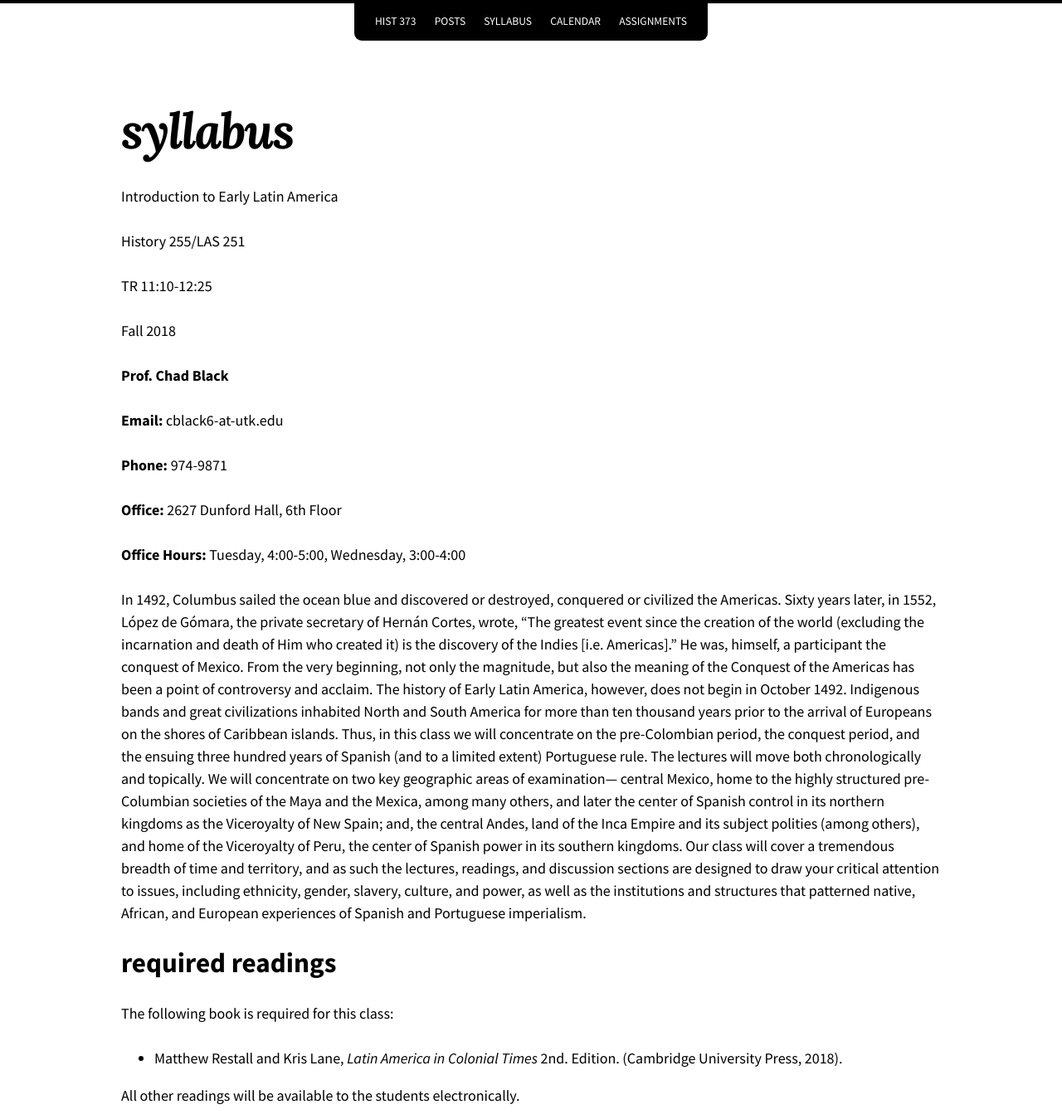
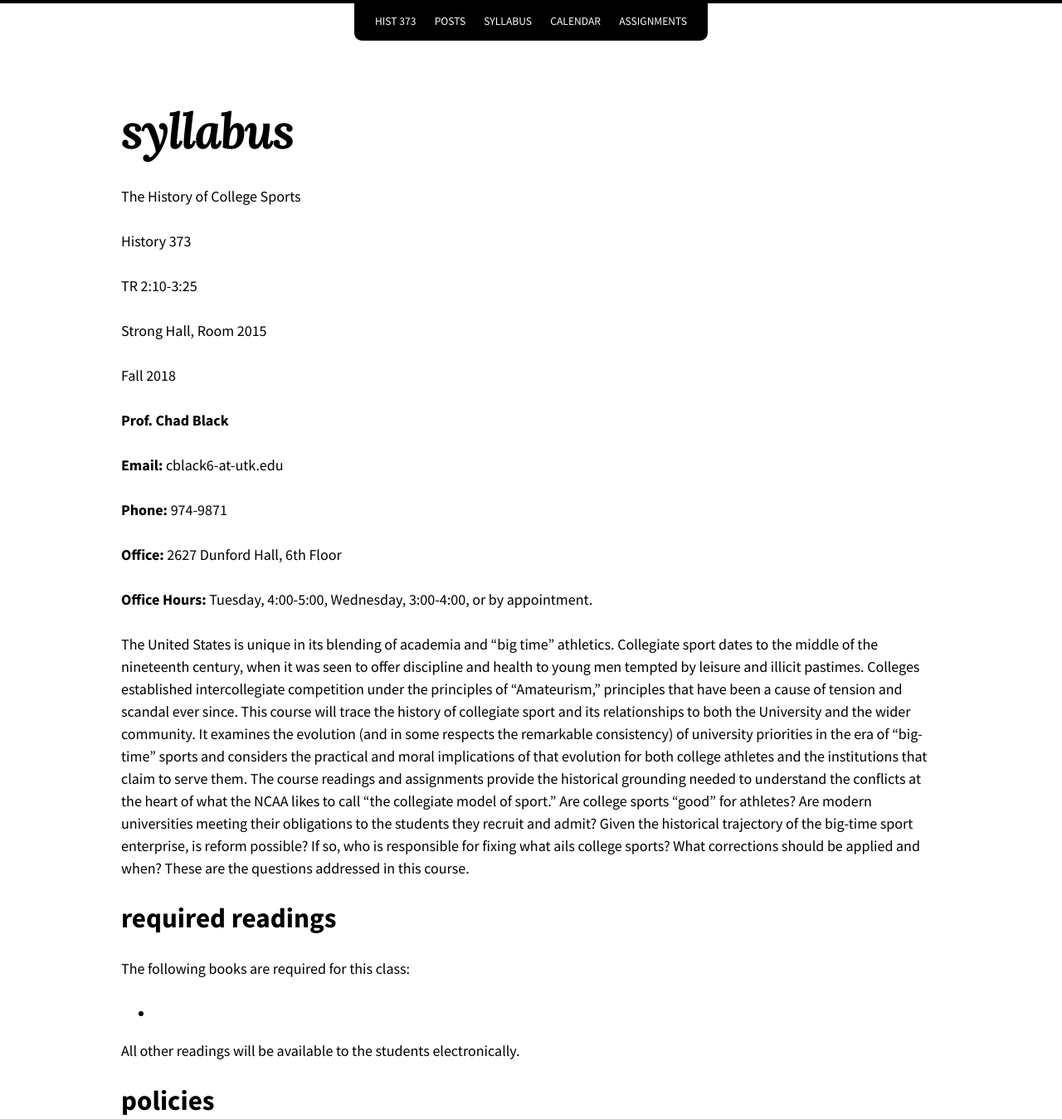
Before and after one commit to chadblack/CollegeSport2018, a Jekyll site: the page built from syllabus.md, in a window 1280 px wide and 1400 px high, cut to the strip 0-1349 px from the top of the window. Shown: the whole strip at 83% size. Built offline with Jekyll 4.4.1, drawn with Linux system fonts in a browser that asks for light colours; nearby versions of some CDN libraries.

Commit message:
updating syllabus to college sport info

```diff
--- a/syllabus.md
+++ b/syllabus.md
@@ -3,11 +3,13 @@ layout: page
 title: syllabus
 ---
 
-Introduction to Early Latin America
+The History of College Sports
 
-History 255/LAS 251
+History 373
 
-TR 11:10-12:25
+TR 2:10-3:25
+
+Strong Hall, Room 2015
 
 Fall 2018
 
@@ -19,41 +21,27 @@ Fall 2018
 
 **Office:** 2627 Dunford Hall, 6th Floor
 
-**Office Hours:** Tuesday, 4:00-5:00, Wednesday, 3:00-4:00
+**Office Hours:** Tuesday, 4:00-5:00, Wednesday, 3:00-4:00, or by appointment.
 
-In 1492, Columbus sailed the ocean blue and discovered or destroyed, conquered
-or civilized the Americas. Sixty years later, in 1552, López de Gómara, the
-private secretary of Hernán Cortes, wrote, "The greatest event since the
-creation of the world (excluding the incarnation and death of Him who created
-it) is the discovery of the Indies \[i.e. Americas\]." He was, himself,
-a participant the conquest of Mexico. From the very beginning, not only the
-magnitude, but also the meaning of the Conquest of the Americas has been
-a point of controversy and acclaim. The history of Early Latin America,
-however, does not begin in October 1492. Indigenous bands and great
-civilizations inhabited North and South America for more than ten thousand
-years prior to the arrival of Europeans on the shores of Caribbean islands.
-Thus, in this class we will concentrate on the pre-Colombian period, the
-conquest period, and the ensuing three hundred years of Spanish (and to
-a limited extent) Portuguese rule. The lectures will move both chronologically
-and topically. We will concentrate on two key geographic areas of
-examination--- central Mexico, home to the highly structured pre-Columbian
-societies of the Maya and the Mexica, among many others, and later the center
-of Spanish control in its northern kingdoms as the Viceroyalty of New Spain;
-and, the central Andes, land of the Inca Empire and its subject polities (among
-others), and home of the Viceroyalty of Peru, the center of Spanish power in
-its southern kingdoms. Our class will cover a tremendous breadth of time and
-territory, and as such the lectures, readings, and discussion sections are
-designed to draw your critical attention to issues, including ethnicity,
-gender, slavery, culture, and power, as well as the institutions and structures
-that patterned native, African, and European experiences of Spanish and
-Portuguese imperialism.
+The United States is unique in its blending of academia and "big time" athletics. Collegiate sport dates to the
+middle of the nineteenth century, when it was seen to offer discipline and health to young men tempted by
+leisure and illicit pastimes. Colleges established intercollegiate competition under the principles of
+"Amateurism," principles that have been a cause of tension and scandal ever since. This course will trace the
+history of collegiate sport and its relationships to both the University and the wider community. It examines the
+evolution (and in some respects the remarkable consistency) of university priorities in the era of "big-time"
+sports and considers the practical and moral implications of that evolution for both college athletes and the
+institutions that claim to serve them. The course readings and assignments provide the historical grounding
+needed to understand the conflicts at the heart of what the NCAA likes to call "the collegiate model of sport."
+Are college sports "good" for athletes? Are modern universities meeting their obligations to the students they
+recruit and admit? Given the historical trajectory of the big-time sport enterprise, is reform possible? If so, who
+is responsible for fixing what ails college sports? What corrections should be applied and when? These are the
+questions addressed in this course.
 
 # required readings
 
-The following book is required for this class:
+The following books are required for this class:
 
-* Matthew Restall and Kris Lane, *Latin America in Colonial Times* 2nd.
-Edition. (Cambridge University Press, 2018).
+*
 
 All other readings will be available to the students electronically.
 
```
